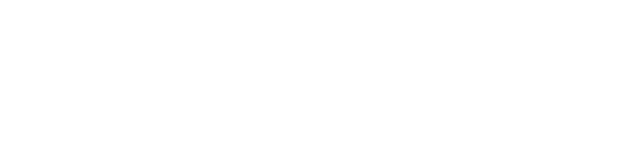
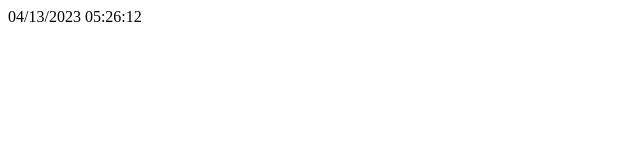
Before and after one commit to ethannij/CMPSCI-190, a plain HTML site: page index.html in a window 1280 px wide. Shown: the whole page, without its empty margins (0-640 px from the left). Drawn offline with Linux system fonts and the light colour scheme.

Commit message:
doc.write/lab1

```diff
--- a/index.html
+++ b/index.html
@@ -5,7 +5,7 @@
 </head>
 <body>
 <script>
-alert(document.lastModified);
+document.write(document.lastModified);
 </script>
 </body>
 </html>
```
